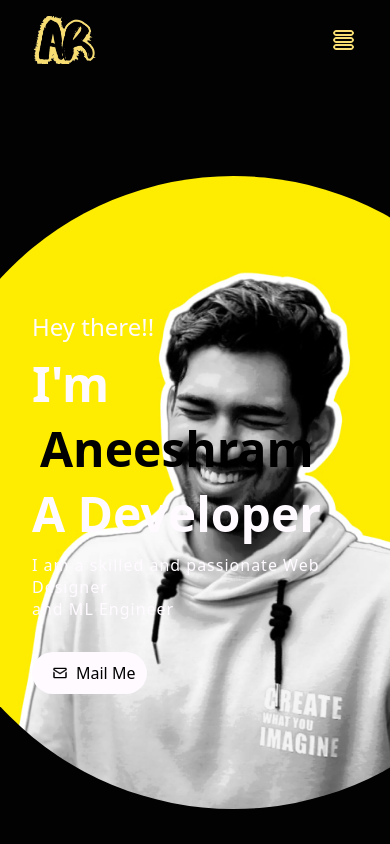
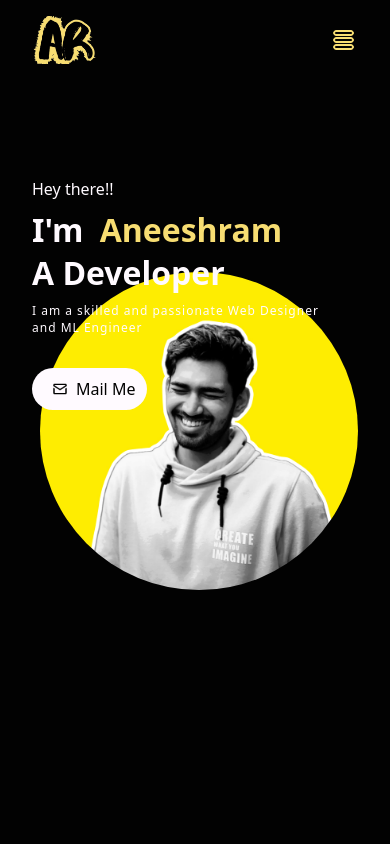
Before and after one commit to aneeshram-01/React-Portfolio-website, a React (Create React App) app: page / in a window 390 px wide. Shown: the top 844 px of the page. Built offline with nearby package versions, Linux system fonts and the light colour scheme; a web font is replaced by a local one.

Commit message:
Update Intro.css

```diff
--- a/src/components/Intro/Intro.css
+++ b/src/components/Intro/Intro.css
@@ -1,5 +1,5 @@
 #intro {
-    height: calc(100vh - 4rem);
+    height: calc(100vh-4rem);
     width: 100vw;
     max-width: 65rem;
     margin: 0 auto;
@@ -14,7 +14,7 @@
     z-index: -1;
     object-fit: cover;
     display: flex;
-    height: 75vh;
+    height: 70vh;
     border-radius: 50rem;
 }
 
@@ -69,41 +69,71 @@
     margin: 0.5rem;
 }
 
-@media screen and (max-width:840px) {
+@media screen and (max-width:767px) {
     .bg {
-        right: 0;
+        margin-right: 2rem;
         object-fit: cover;
         position: absolute;
-        top: 6rem;
-        border-radius: 60rem;
+        top: 8rem;
+        border-radius: 50rem;
+        height: 70%;
+        z-index: -1;
+        height: 70%;
     }
+    .introPara {
+        font-size: 1rem;
+        font-weight: 300;
+        letter-spacing: 1px;
+        margin-top: 0.5rem;
+    }
+
     .introContent {
-        font-size: 3rem;
-    }
-    .hello {
-        font-size: 1.5rem;
-    }
-    .introName {
-        color: black;
-    }
-}
-
-@media screen and (max-width:480px) {
-    .bg {
-        margin-right: -10rem;
-        object-fit: cover;
-        position: absolute;
-        top: 6rem;
-        border-radius: 60rem;
-    }
-    .introContent {
-        font-size: 3rem;
+        font-size: 2.5rem;
+        margin-top: -13rem;
     }
     .hello {
         font-size: 1.5rem;
 
     }
     .introName {
-        color: black;
+        color: rgb(247, 221, 114);
+        font-size: 3rem;
     }
 }
+
+@media screen and (max-width:479px) {
+    .bg {
+        margin-right: 1rem;
+        object-fit: cover;
+        position: absolute;
+        top: 12rem;
+        border-radius: 50rem;
+        height: 50%;
+        z-index: -1;
+
+    }
+    .introContent {
+        margin-top: -13rem;
+        font-size: 2rem;
+    }
+
+    .hello {
+        font-size: 1rem;
+
+    }
+    .introName {
+        color: rgb(247, 221, 114);
+        font-size: 2rem;
+    }
+    .introPara {
+        font-size: 0.75rem;
+        font-weight: 300;
+        letter-spacing: 1px;
+        margin-top: 0.5rem;
+    }
+}
+@media screen and (max-width: 991px) {
+    .bg {
+        margin-right: 2rem;
+    }
+    }
```
